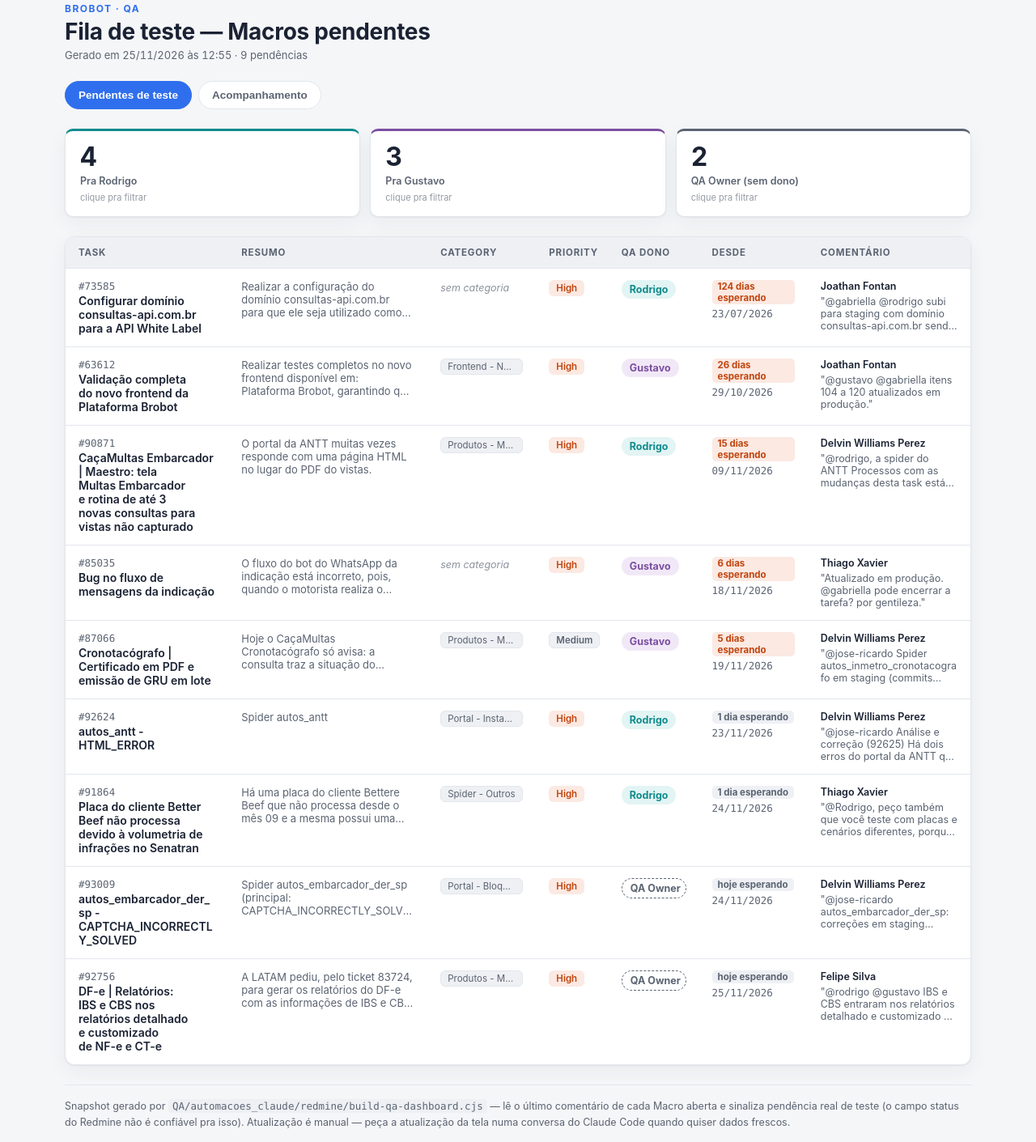
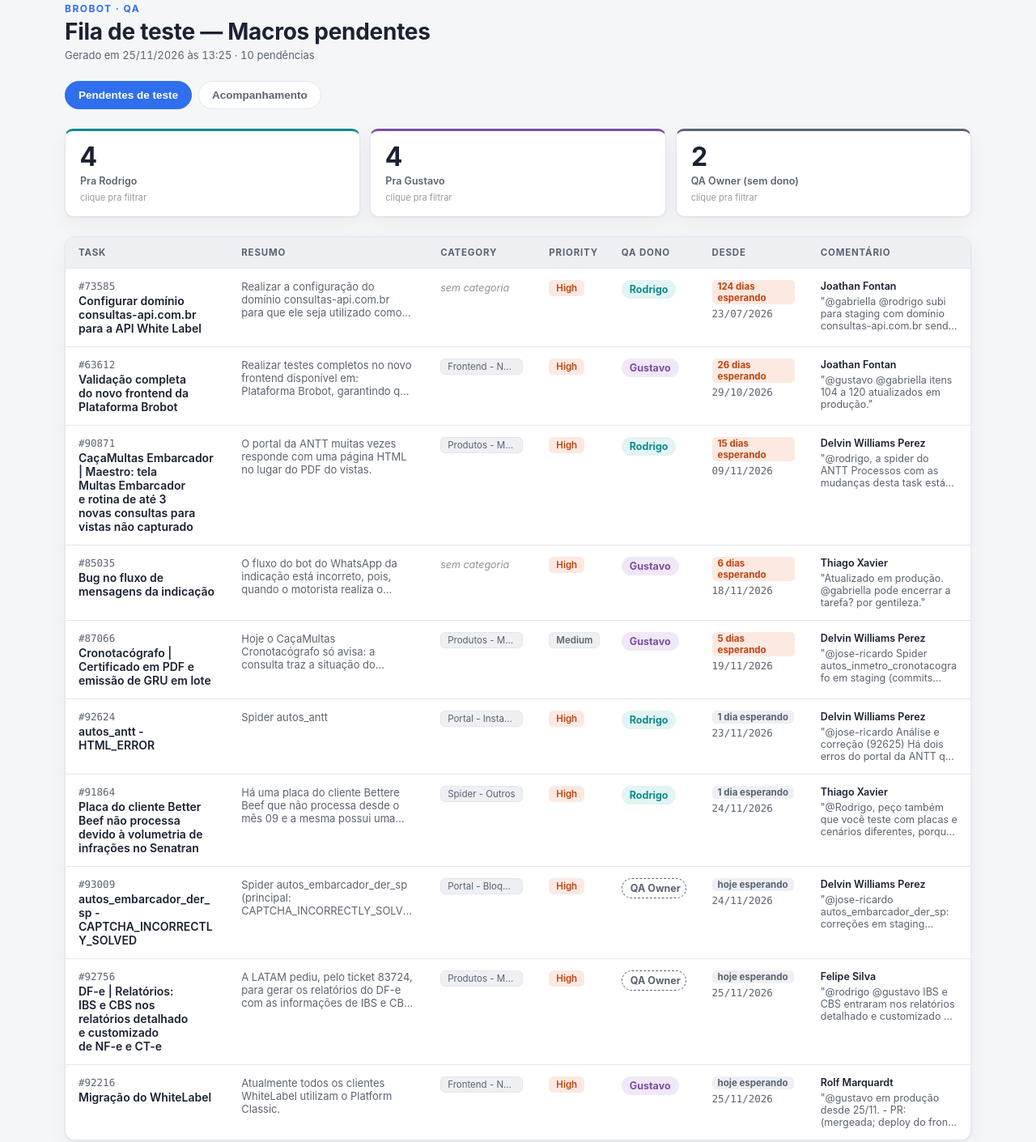
Before and after one commit to rodrigo-perissato-brobot/dashboard-qa, a plain HTML site: page index.html in a window 1280 px wide. Shown: the part 29-1440 px from the top of the page at 81% size. Drawn offline with Linux system fonts and the light colour scheme.

Commit message:
Atualizacao automatica 2026-11-25 10:24:36

```diff
--- a/index.html
+++ b/index.html
@@ -473,8 +473,8 @@
 
 <script>
   const DATA = {
-  "gerado_em": "2026-11-25T12:55:08.878Z",
-  "total": 9,
+  "gerado_em": "2026-11-25T13:25:10.576Z",
+  "total": 10,
   "rows": [
     {
       "id": 73585,
@@ -592,13 +592,26 @@
       "comentario_autor": "Felipe Silva",
       "comentario_trecho": "@rodrigo @gustavo IBS e CBS entraram nos relatórios detalhado e customizado de NF-e e CT-e. - Detalhado: colunas novas no fim do arquivo, na ordem da task. Na GTV-e saem vazias. - Customizado: os 70 c",
       "link": "https://redmine.platform.brobot.com.br/issues/92756"
+    },
+    {
+      "id": 92216,
+      "task": "Migração do WhiteLabel",
+      "descricao": "Atualmente todos os clientes WhiteLabel utilizam o Platform Classic.",
+      "category": "Frontend - Novo frontend",
+      "priority": "high",
+      "status": "awaiting deploy",
+      "alocado_a": "gustavo",
+      "data_comentario": "2026-11-25T13:22:41Z",
+      "comentario_autor": "Rolf Marquardt",
+      "comentario_trecho": "@gustavo em produção desde 25/11. - PR: (mergeada; deploy do front novo concluído). - Conferido em produção: plataformabrobot.com.br continua com a marca Brobot e o link antigo de convite (/register_p",
+      "link": "https://redmine.platform.brobot.com.br/issues/92216"
     }
   ]
 };
   const FOLLOWUP_DATA = {
-  "gerado_em": "2026-11-25T12:55:38.081Z",
+  "gerado_em": "2026-11-25T13:25:40.528Z",
   "sprint_id": 78,
-  "total": 12,
+  "total": 11,
   "rows": [
     {
       "id": 93023,
@@ -641,20 +654,6 @@
       "comentario_autor": "Joathan Fontan",
       "comentario_trecho": "@leonardo.paganotti Boa tarde A tela de ERRO agora tem um link \"Detalhes técnicos\" com o texto exato do erro. Quando acontecer, pode colocar o erro aqui na tarefa? Como se trata de um erro intermitent",
       "link": "https://redmine.platform.brobot.com.br/issues/88939"
-    },
-    {
-      "id": 92216,
-      "task": "Migração do WhiteLabel",
-      "descricao": "Atualmente todos os clientes WhiteLabel utilizam o Platform Classic.",
-      "category": "Frontend - Novo frontend",
-      "priority": "high",
-      "status": "awaiting deploy",
-      "tipo": "aprovado",
-      "responsavel_atual": "Product owner",
-      "data_comentario": "2026-11-23T14:03:02Z",
-      "comentario_autor": "Gustavo Vitor",
-      "comentario_trecho": "@rolf favor subir para produção.",
-      "link": "https://redmine.platform.brobot.com.br/issues/92216"
     },
     {
       "id": 51852,
```
